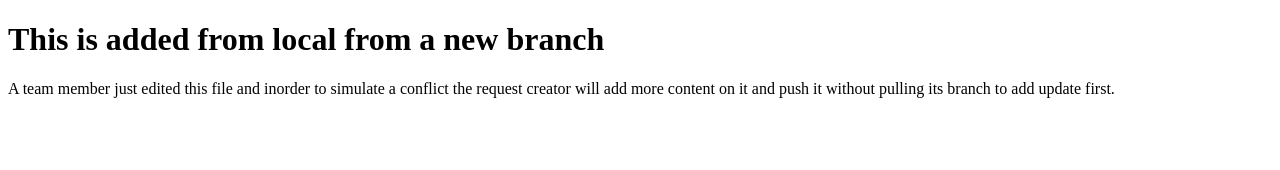
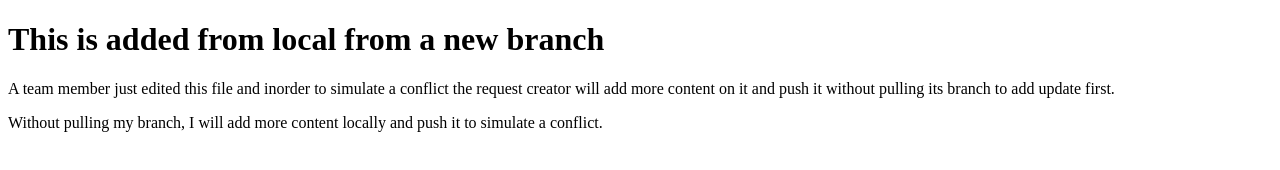
Before and after one commit to Melkam22/teachSolvingMConflict, a plain HTML site: page solveconflict.html in a window 1280 px wide. Drawn offline with Linux system fonts and the light colour scheme.

Commit message:
conflict solved

```diff
--- a/solveconflict.html
+++ b/solveconflict.html
@@ -11,6 +11,7 @@
         <h1>This is added from local from a new branch</h1>
         <p>A team member just edited this file and inorder to simulate a conflict the request creator will add more content on it and push it without
             pulling its branch to add update first. </p>
+        <p>Without pulling my branch, I will add more content locally and push it to simulate a conflict.</p>
     </div>
 </body>
 </html>
```
